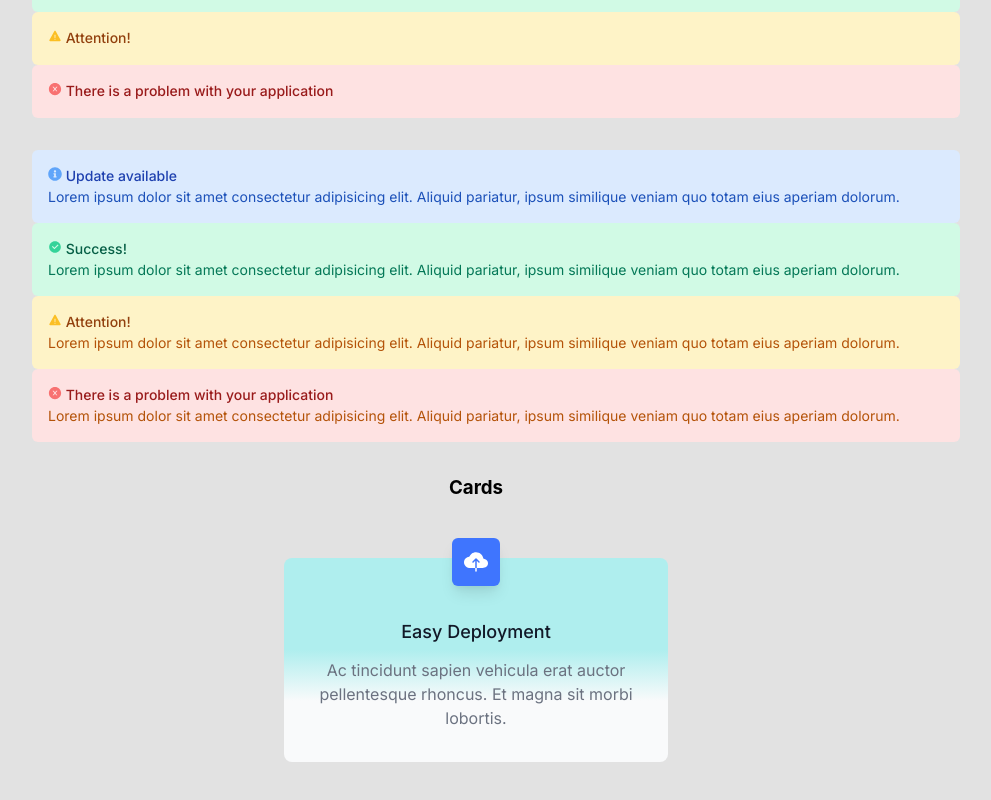
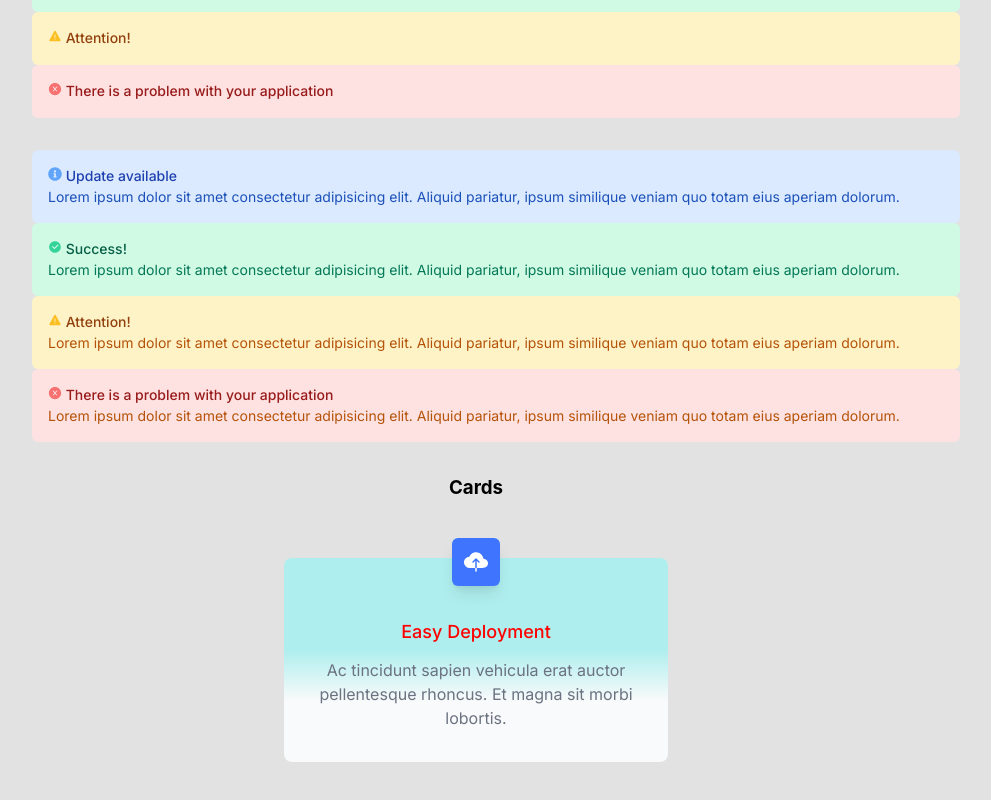
Before and after one commit to gregrell/scrimba_advanced_react, a React (Create React App) app in the folder advancedreact2/: page /library in a window 1280 px wide. Shown: the part 572-1372 px from the top of the page, without its empty margins (164-1155 px from the left). Built offline with nearby package versions, Linux system fonts and the light colour scheme; the HTML template or start-up script is replaced by a standard one.

Commit message:
added example of multiple classes on css modules implementation

```diff
--- a/advancedreact2/src/Components/Card/Card.jsx
+++ b/advancedreact2/src/Components/Card/Card.jsx
@@ -11,7 +11,7 @@ export default function Card({children, icon, title, ...rest}){
                             {icon ? React.cloneElement(icon, {size:24}) : ''}
                         </div>
                     </div>
-                    <div className={CardCSS.title}>
+                    <div className={`${CardCSS.title} ${CardCSS.red}`}>
                         {title? title:'Card'}
                     </div>
                     <div className={CardCSS.text}>
--- a/advancedreact2/src/Components/Card/Card.module.css
+++ b/advancedreact2/src/Components/Card/Card.module.css
@@ -74,3 +74,7 @@
     font-weight: 400;
     line-height: 24px; /* 150% */
   }
+
+  .red{
+    color: red;
+  }
```
